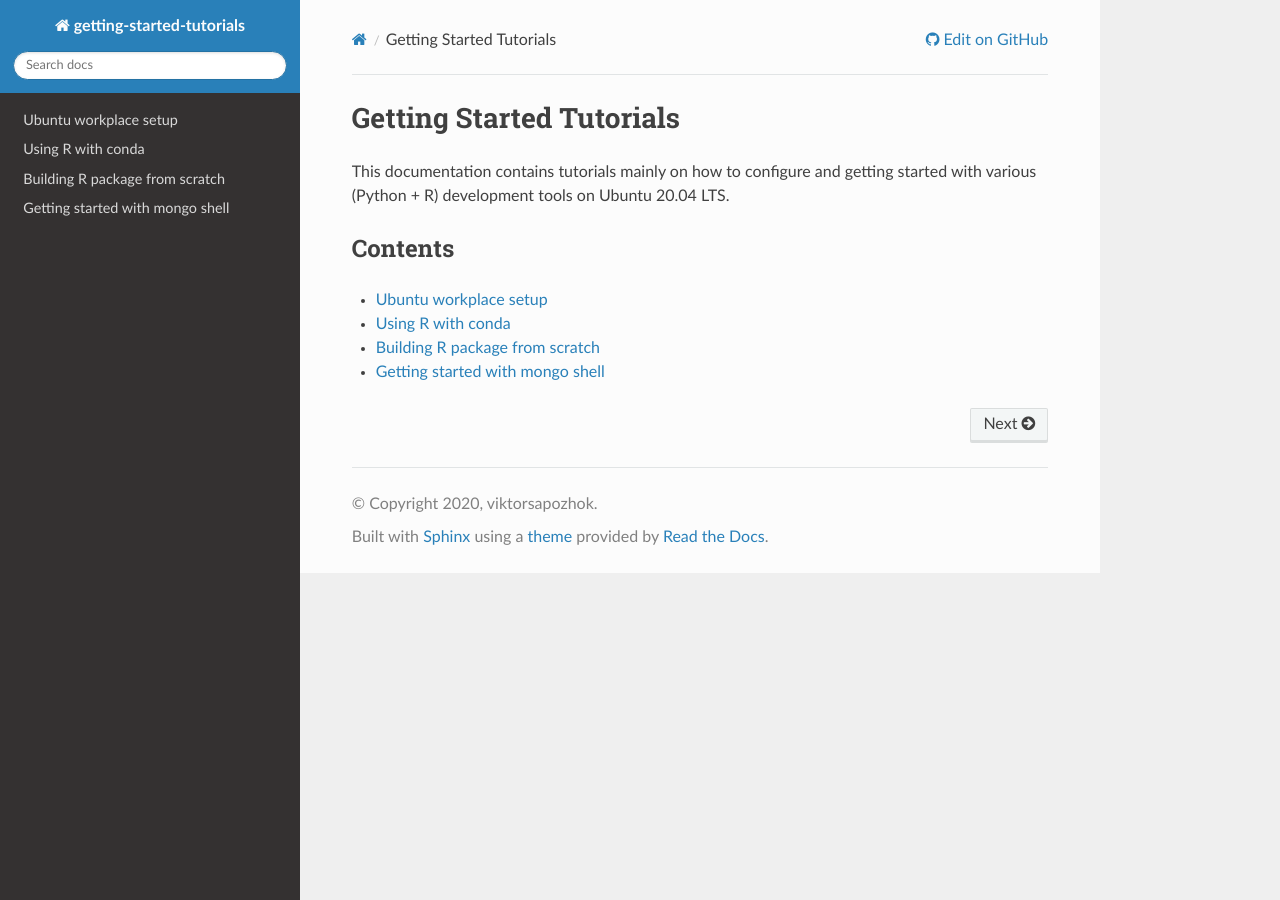
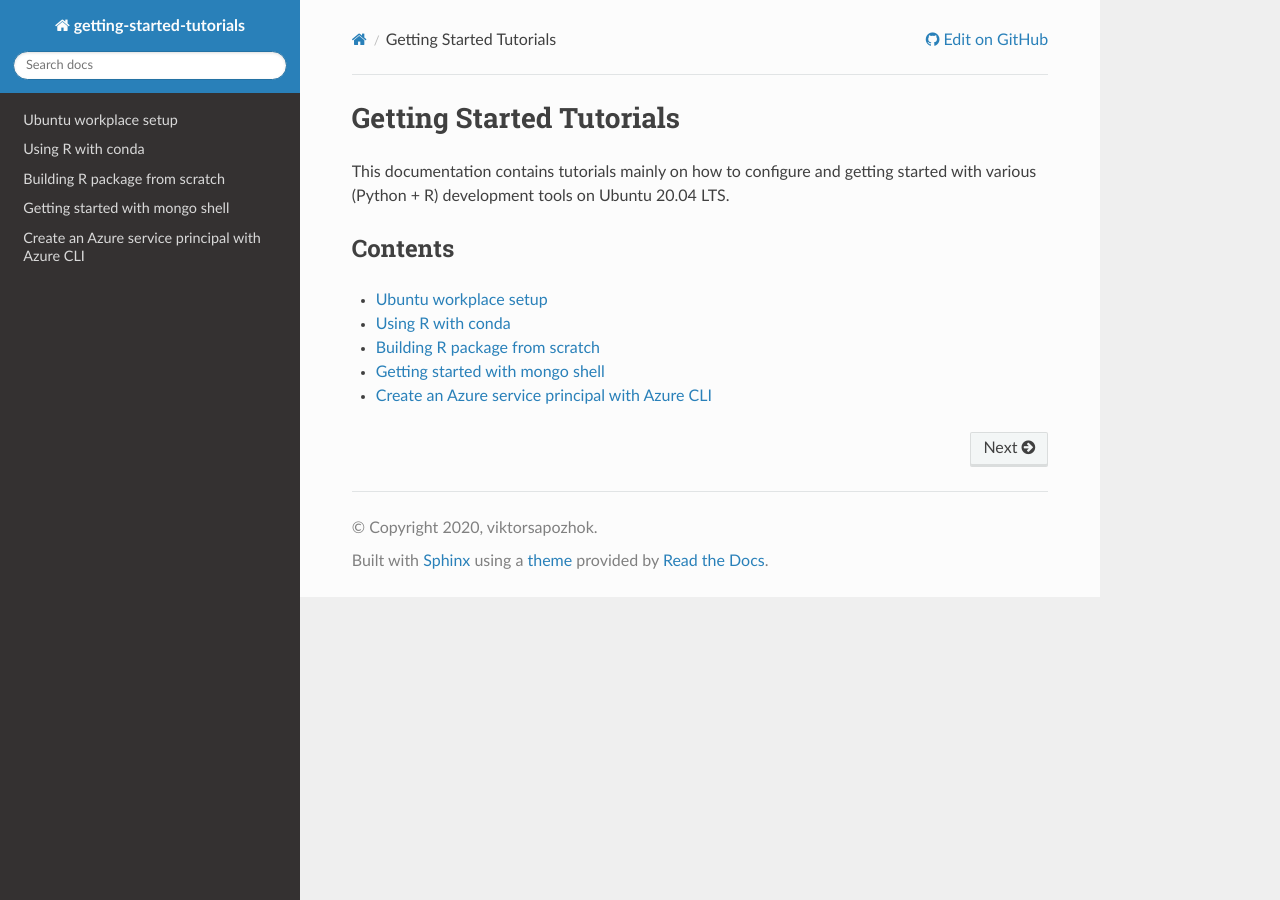
Before and after one commit to viktorsapozhok/getting-started-tutorials, a Sphinx documentation site: the page built from docs/source/index.rst, in a window 1280 px wide. Built offline with Sphinx 7.4.7 and the Read the Docs theme 2.0.0, drawn with Linux system fonts in a browser that asks for light colours; part of the change alters nothing that is shown.

Commit message:
added az service principal tutorial

```diff
--- /dev/null
+++ b/docs/source/az_principal.rst
@@ -0,0 +1,88 @@
+Create an Azure service principal with Azure CLI
+================================================
+
+An Azure service principal is an identity created to access Azure resources.
+This access is restricted by the roles assigned to the service principal,
+giving you control over which resources can be accessed and at which level.
+
+.. note::
+
+    For security reasons, it's always recommended to use service principals
+    with automated tools rather than allowing them to log in with a user identity.
+
+Install the Azure CLI
+---------------------
+
+The Azure command-line interface (Azure CLI) is a set of commands used
+to create and manage Azure resources. It can be installed with following command:
+
+.. code-block:: bash
+
+    $ curl -sL https://aka.ms/InstallAzureCLIDeb | sudo bash
+
+Manage Azure subscription
+-------------------------
+
+After Azure CLI is installed, you can manage your account using ``az account``
+directive. For example, to get the details of a subscription use following:
+
+.. code-block:: bash
+
+    $ az account show
+
+To list the resource groups your account is subscribed on, use the subscription
+ID returned in the output of the previous command.
+
+.. code-block:: bash
+
+    $ az group list --subscription SubID
+
+Create a service principal
+--------------------------
+
+To get a list of service principals you are owned, issue the following:
+
+.. code-block:: bash
+
+    $ az ad sp list --show-mine
+
+To create a new service principal with password-based authentication, provide the
+space-separated list of scopes the service principal's role applies to. The scope
+format is given by the string ``/subscriptions/{SubID}`` or ``/subscriptions/{SubID}/resourceGroups/{ResourceGroup}``.
+
+For example, to create a service principal applied to all resources available
+to group "Research", use following:
+
+.. code-block:: bash
+
+    $ az ad sp create-for-rbac --name RESEARCH_SERVICE_PRINCIPAL --scopes /subscriptions/{SubID}/resourceGroups/Research
+
+The output for a service principal with password authentication includes
+the password key. Make sure you copy this value - it can't be retrieved.
+
+.. note::
+
+    If you forget the password, reset the service principal credentials.
+
+The ``appId`` and ``tenant`` keys appear in the output of ``az ad sp create-for-rbac``
+and are used in service principal authentication. Record their values,
+but they can be retrieved at any point with ``az ad sp list``.
+
+The default role for a service principal is Contributor. This role has full permissions
+to read and write to an Azure account. The Reader role is more restrictive,
+with read-only access. For more information on Role-Based Access Control
+and roles, see `RBAC: Built-in roles <https://docs.microsoft.com/en-us/azure/active-directory/role-based-access-built-in-roles>`__.
+
+Configure access policies on resources
+--------------------------------------
+
+Keep in mind, you might need to configure permissions on resources
+that your principal needs to access. For example, you must update a key vault's access
+policies to give your service principal access to keys, secrets, or certificates.
+
+#. In the Azure portal, navigate to your key vault and select **Access policies**.
+#. Select **Add access policy**, then select the key, secret, and certificate permissions you want to grant your application. Select the service principal you created previously.
+#. Select **Add** to add the access policy, then **Save** to commit your changes.
+
+.. image:: /_static/images/add_principal_access_policies.png
+    :align: center
--- a/docs/source/index.rst
+++ b/docs/source/index.rst
@@ -14,3 +14,4 @@ Contents
    conda
    rpack
    mongo
+   az_principal
```
Also changed, not shown: docs/source/_static/images/add_principal_access_policies.png (added).
